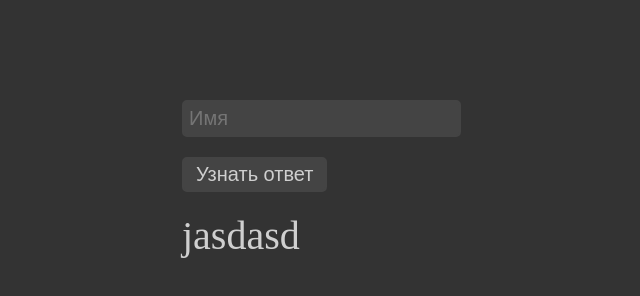
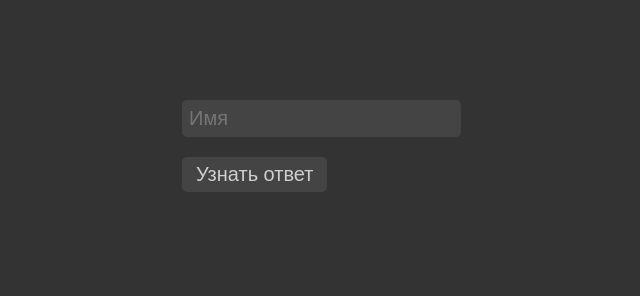
Before and after one commit to MarkusReed971/fructcode_bootstrap, a plain HTML site: page index.html in a window 1280 px wide. Shown: the whole page, without its empty margins (208-848 px from the left). Drawn offline with Linux system fonts and the light colour scheme.

Commit message:
Start text fixed

```diff
--- a/index.html
+++ b/index.html
@@ -12,7 +12,7 @@
     <div class="container">
         <input id="input" type="text" placeholder="Имя">
         <input id="button" type="button" value="Узнать ответ">
-        <span id="text">jasdasd</span>
+        <span id="text"></span>
     </div>
     <script src="main.js"></script>
 </body>
```
